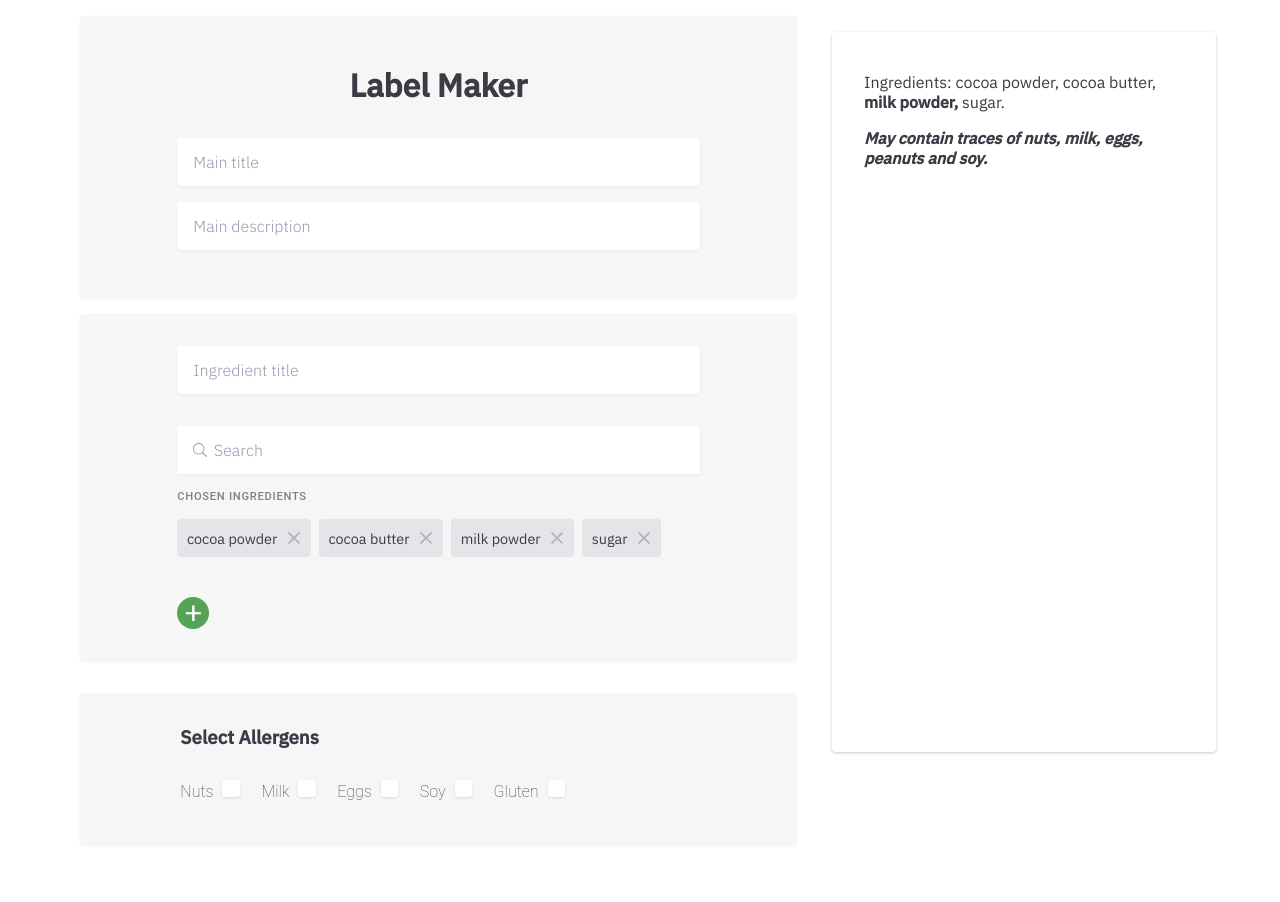
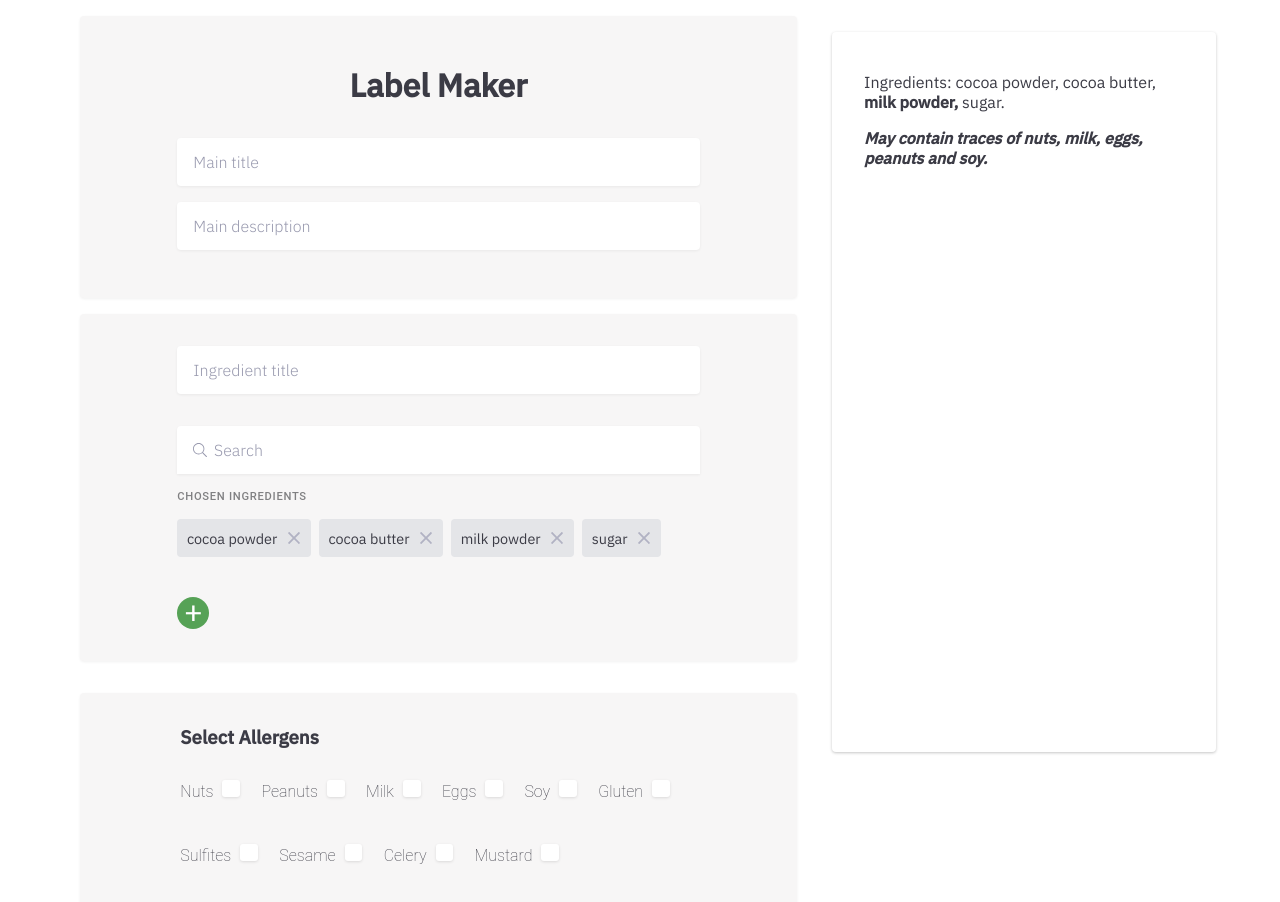
Before and after one commit to antonijak/Label-maker, a React (Create React App) app: page / in a window 1280 px wide. Shown: the top 902 px of the page. Before the commit the page ends 877 px from the top, so only its background shows below. Built offline with nearby package versions, Linux system fonts and the light colour scheme.

Commit message:
add/handleDeep
selects secon level of allergens

```diff
--- a/src/components/AllergensContainer/index.js
+++ b/src/components/AllergensContainer/index.js
@@ -4,53 +4,94 @@ import Allergen from './components/Allergen/index';
 
 class AllergensContainer extends Component {
   state = {
-    nuts: false,
-    milk: false,
-    eggs: false,
-    soy: false,
-    gluten: false
+    allergens: [
+      {
+        name: 'nuts',
+        label: 'Nuts',
+        value: false,
+        group: [
+          { name: 'wallnuts', label: 'Wallnuts', value: false },
+          { name: 'cashews', label: 'Cashews', value: false },
+          { name: 'brasillian nuts', label: 'Brasillian nuts', value: false },
+          { name: 'hazelnuts', label: 'Hazelnuts', value: false },
+          { name: 'almonds', label: 'Almonds', value: false },
+          { name: 'pine nuts', label: 'Pine nuts', value: false },
+          { name: 'pecan nuts', label: 'Pecan nuts', value: false },
+          { name: 'pistachios', label: 'Pistachios', value: false }
+        ]
+      },
+      { name: 'peanuts', label: 'Peanuts', value: false, group: [] },
+      { name: 'milk', label: 'Milk', value: false, group: [] },
+      { name: 'eggs', label: 'Eggs', value: false, group: [] },
+      { name: 'soy', label: 'Soy', value: false, group: [] },
+      { name: 'gluten', label: 'Gluten', value: false, group: [] },
+      { name: 'sulfites', label: 'Sulfites', value: false, group: [] },
+      { name: 'sesame', label: 'Sesame', value: false, group: [] },
+      { name: 'celery', label: 'Celery', value: false, group: [] },
+      { name: 'mustard', label: 'Mustard', value: false, group: [] }
+    ]
   };
 
   handleChange = e => {
     const name = e.target.name;
-    this.setState({ [name]: !this.state[name] });
+    this.setState({
+      allergens: this.state.allergens.map(allergen =>
+        allergen.name === name
+          ? { ...allergen, value: !allergen.value }
+          : allergen
+      )
+    });
   };
+
+  handleDeep = e => {
+    const name = e.target.name;
+    const bla = this.state.allergens.map(allergen => {
+      const newGroup = allergen.group.map(item =>
+        item.name === name ? { ...item, value: !item.value } : item
+      );
+
+      const newAllergen = {
+        ...allergen,
+        group: newGroup
+      };
+
+      return allergen.group.some(item => item.name === name)
+        ? newAllergen
+        : allergen;
+    });
+
+    this.setState({
+      allergens: bla
+    });
+  };
+
   render() {
-    const { nuts, milk, eggs, soy, gluten } = this.state;
     return (
       <div className="allergens">
         <h3 className="allergens__title">Select Allergens</h3>
         <div className="allergens__content">
-          <Allergen
-            value={nuts}
-            label="Nuts"
-            name="nuts"
-            handleChange={this.handleChange}
-          />
-          <Allergen
-            value={milk}
-            label="Milk"
-            name="milk"
-            handleChange={this.handleChange}
-          />
-          <Allergen
-            value={eggs}
-            label="Eggs"
-            name="eggs"
-            handleChange={this.handleChange}
-          />
-          <Allergen
-            value={soy}
-            label="Soy"
-            name="soy"
-            handleChange={this.handleChange}
-          />
-          <Allergen
-            value={gluten}
-            label="Gluten"
-            name="gluten"
-            handleChange={this.handleChange}
-          />
+          {this.state.allergens.map((allergen, i) => (
+            <Allergen
+              value={allergen.value}
+              label={allergen.label}
+              name={allergen.name}
+              handleChange={this.handleChange}
+            />
+          ))}
+          <div>
+            {this.state.allergens
+              .filter(allergen => allergen.value)
+              .map(allergen =>
+                allergen.group.map(item => (
+                  <Allergen
+                    value={item.value}
+                    label={item.label}
+                    name={item.name}
+                    handleChange={this.handleDeep}
+                  />
+                ))
+              )}
+          </div>
         </div>
       </div>
     );
--- a/src/components/IngredientSelector/components/Added/styles.scss
+++ b/src/components/IngredientSelector/components/Added/styles.scss
@@ -11,7 +11,7 @@
   border-radius: 4px;
   font-size: 0.9rem;
   background: $ingredient;
-  animation: fade 1.2s linear both;
+  animation: fade 1.3s linear both;
   cursor: pointer;
 
   p {
```
